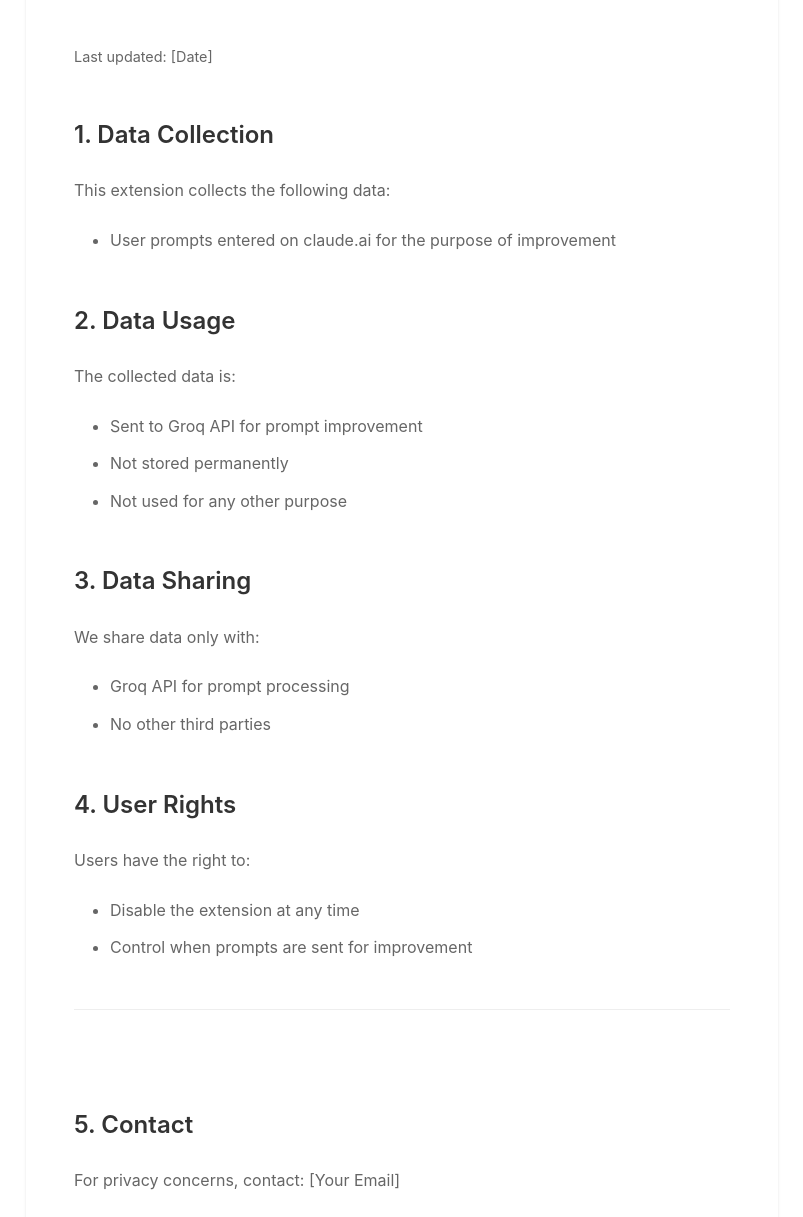
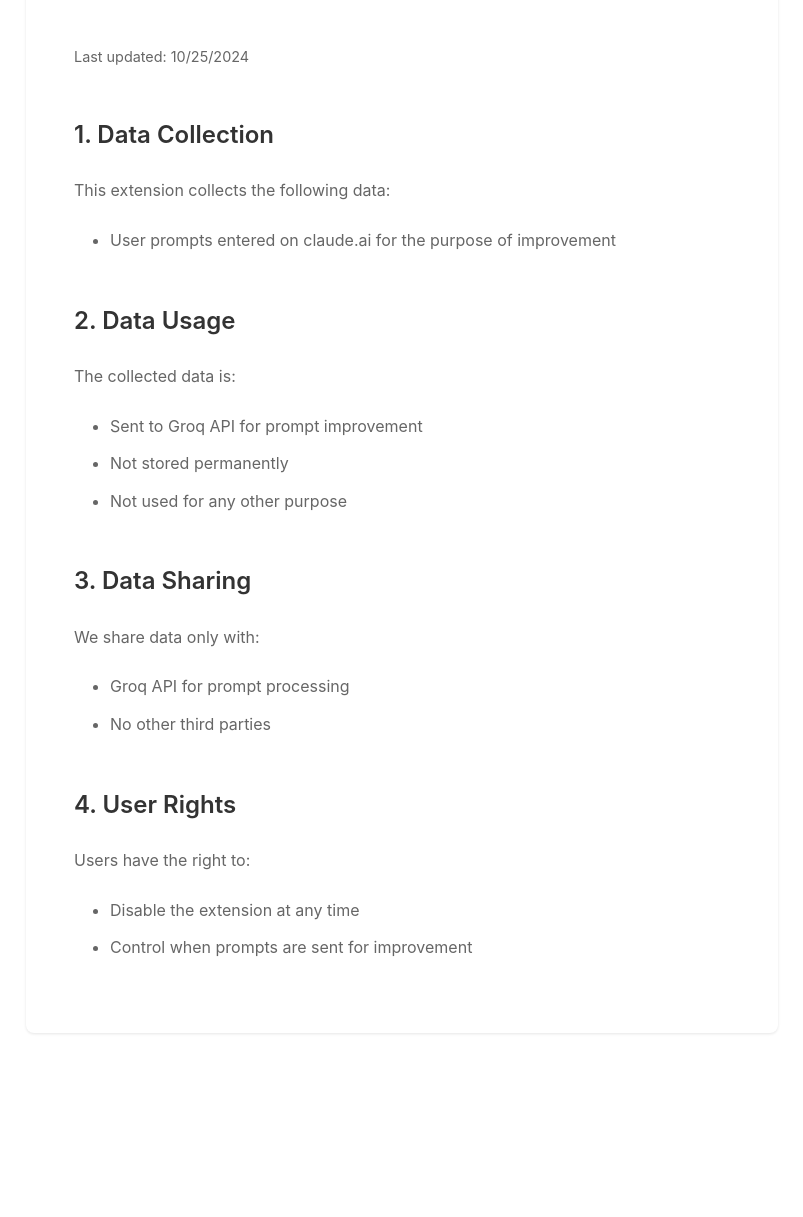
Before and after one commit to matviikotolyk/claude-extension-policy, a plain HTML site: page index.html in a window 1280 px wide. Shown: the part 203-1420 px from the top of the page, without its empty margins (238-1041 px from the left). After the commit the page ends 1260 px from the top, so only its background shows below. Drawn offline with Linux system fonts and the light colour scheme; a web font is replaced by a local one.

Commit message:
remove contact

```diff
--- a/index.html
+++ b/index.html
@@ -104,7 +104,7 @@
 <body>
     <div class="container">
         <h1>Privacy Policy for Claude Prompt Improver</h1>
-        <p class="last-updated">Last updated: [Date]</p>
+        <p class="last-updated">Last updated: 10/25/2024</p>
 
         <h2>1. Data Collection</h2>
         <p>This extension collects the following data:</p>
@@ -133,11 +133,6 @@
             <li>Disable the extension at any time</li>
             <li>Control when prompts are sent for improvement</li>
         </ul>
-
-        <div class="contact">
-            <h2>5. Contact</h2>
-            <p>For privacy concerns, contact: [Your Email]</p>
-        </div>
     </div>
 </body>
 </html>
```
